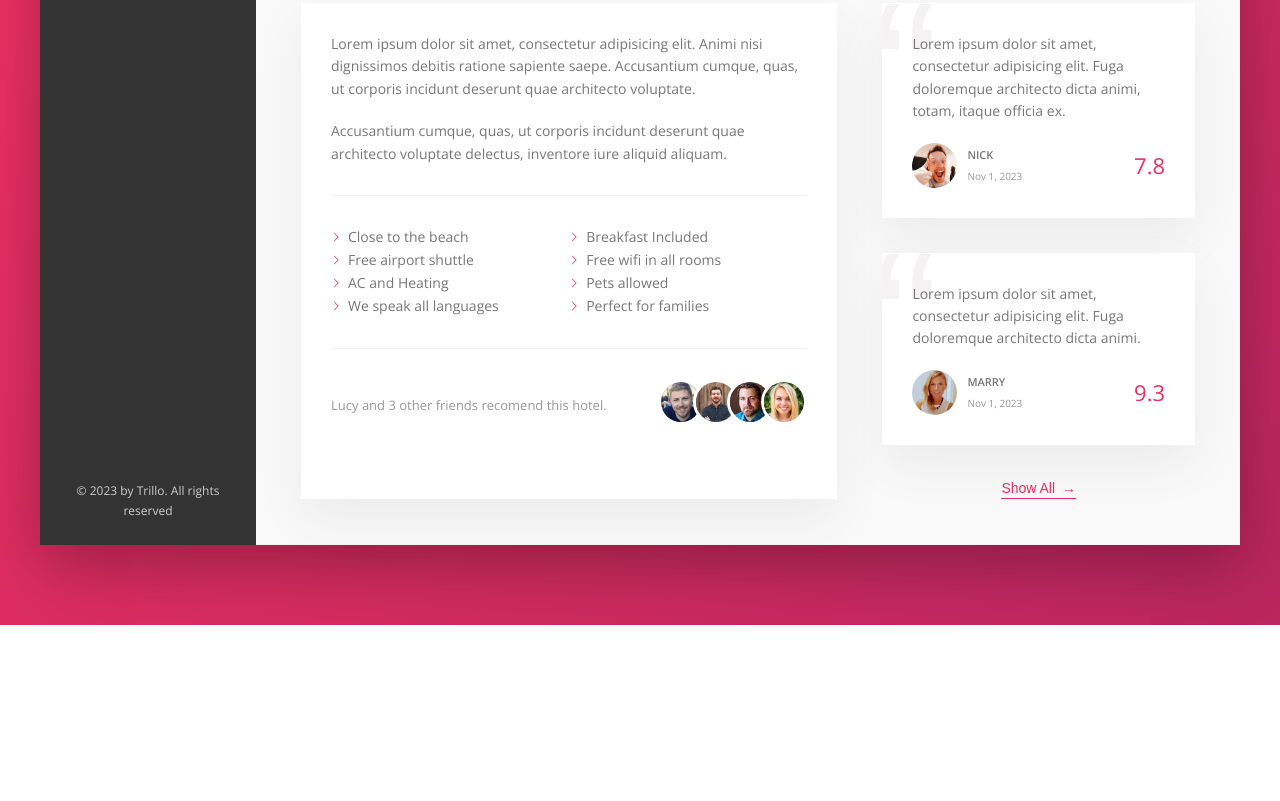
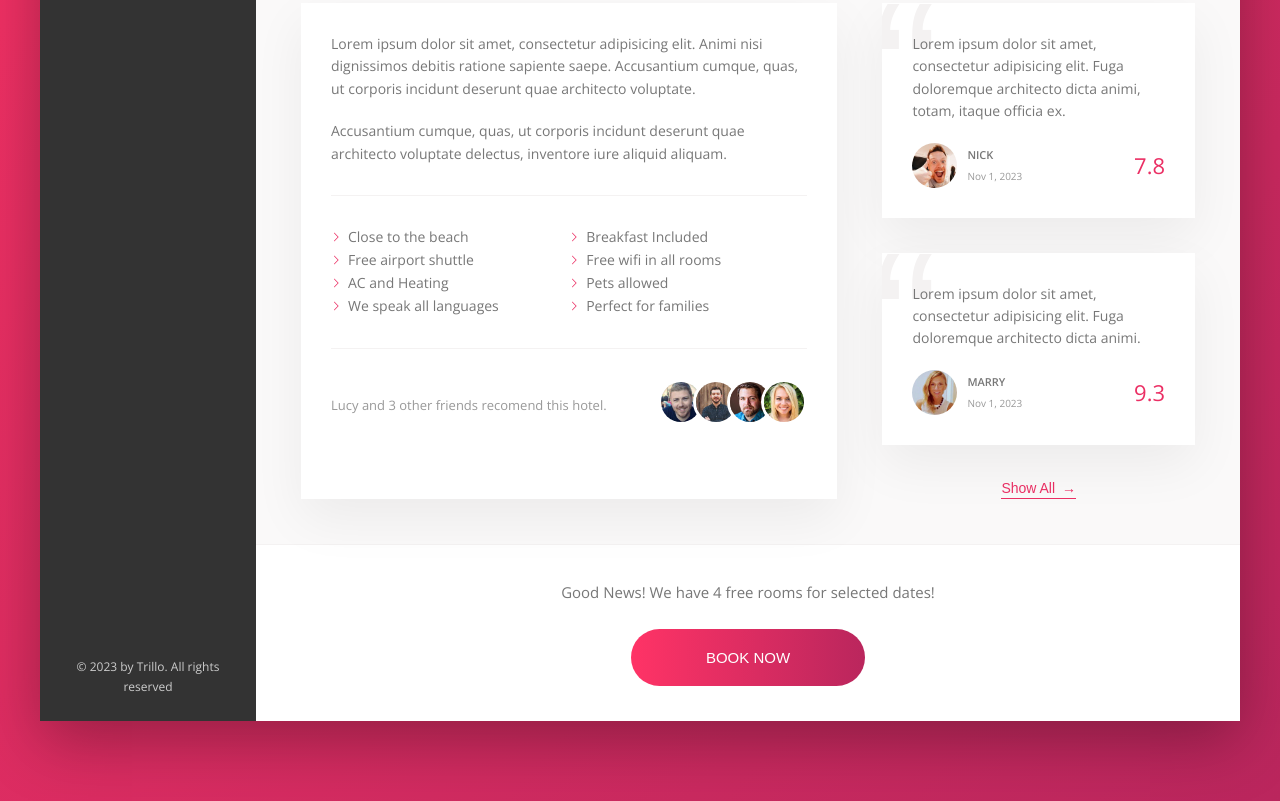
Before and after one commit to rishulpu1/trillo, a website: page index.html in a window 1280 px wide. Shown: the part 640-1441 px from the top of the page. Before the commit the page ends 1265 px from the top, so only its background shows below. Drawn offline with nearby package versions, Linux system fonts and the light colour scheme.

Commit message:
created CTA section

```diff
--- a/index.html
+++ b/index.html
@@ -183,6 +183,16 @@
                             </figure>
                             <button class="btn-inline">Show All <span>&rarr;</span></button>
                         </div>
+
+                    </div>
+                    <div class="cta">
+                        <div class="cta__book-now">
+                            Good News! We have 4 free rooms for selected dates!
+                        </div>
+                        <button class="btn">
+                            <span class="btn__visible">Book Now</span>
+                            <span class="btn__invisible">Only 4 rooms left</span>
+                        </button>
                     </div>
                 </main>
             </div>
--- a/sass/_components.scss
+++ b/sass/_components.scss
@@ -391,3 +391,66 @@
         z-index: 1;
     }
 }
+
+/////////////
+/// CTA
+
+.cta{
+    padding: 3.5rem 0;
+    text-align: center;
+
+    &__book-now{
+        font-size: 1.5rem;
+        font-weight: 300;
+        margin-bottom: 2.5rem;
+
+    }
+}
+
+
+.btn{
+    font-size: 1.5rem;
+    font-weight: 300;
+    text-transform: uppercase;
+    border-radius: 100px;
+    border: none;
+    background-image: linear-gradient(to right, var(--color-primary-light), var(--color-primary-dark));
+    color: #fff;
+    position: relative;
+    overflow: hidden;
+    cursor: pointer;
+    & > * {
+        height: 100%;
+        width: 100%;
+        transition: all .2s;
+        display: inline-block;
+    }
+    &__visible{
+
+        padding: 2rem 7.5rem;
+
+    }
+    &__invisible{
+
+        position: absolute;
+        padding: 2rem 0;
+        left: 0;
+        top: -100%;
+
+        transition: all .2s;
+    }
+    &:hover{
+        background-image: linear-gradient(to left, var(--color-primary-light), var(--color-primary-dark));
+    }
+    &:hover &__visible{
+            transform: translateY(100%);
+        }
+    &:hover &__invisible{
+            top: 0;
+
+    }
+    &:focus{
+        outline: none;
+        animation: pulsate 1s infinite;
+    }
+}
```
Also changed, not shown: css/style.css, 1 other file.
